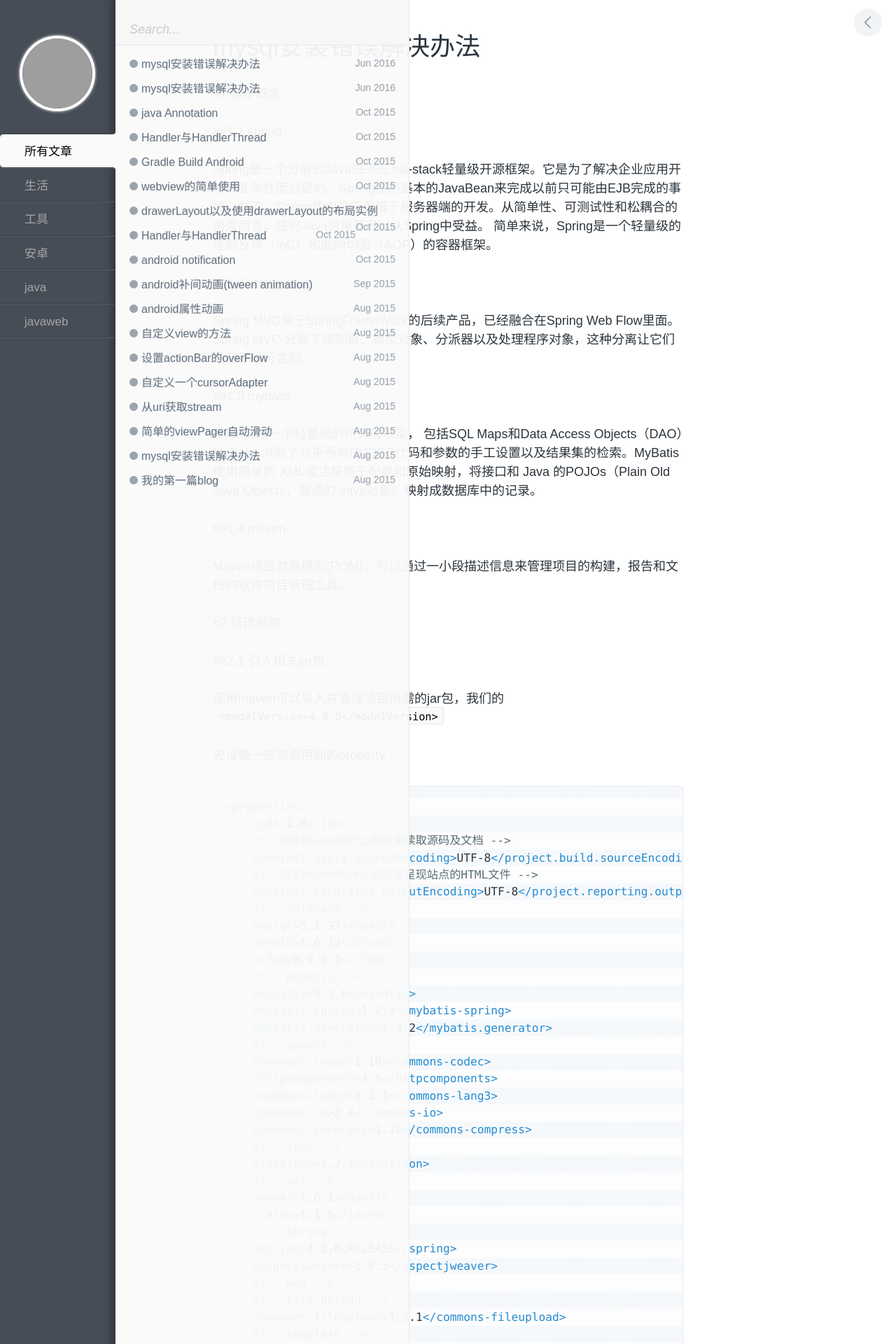
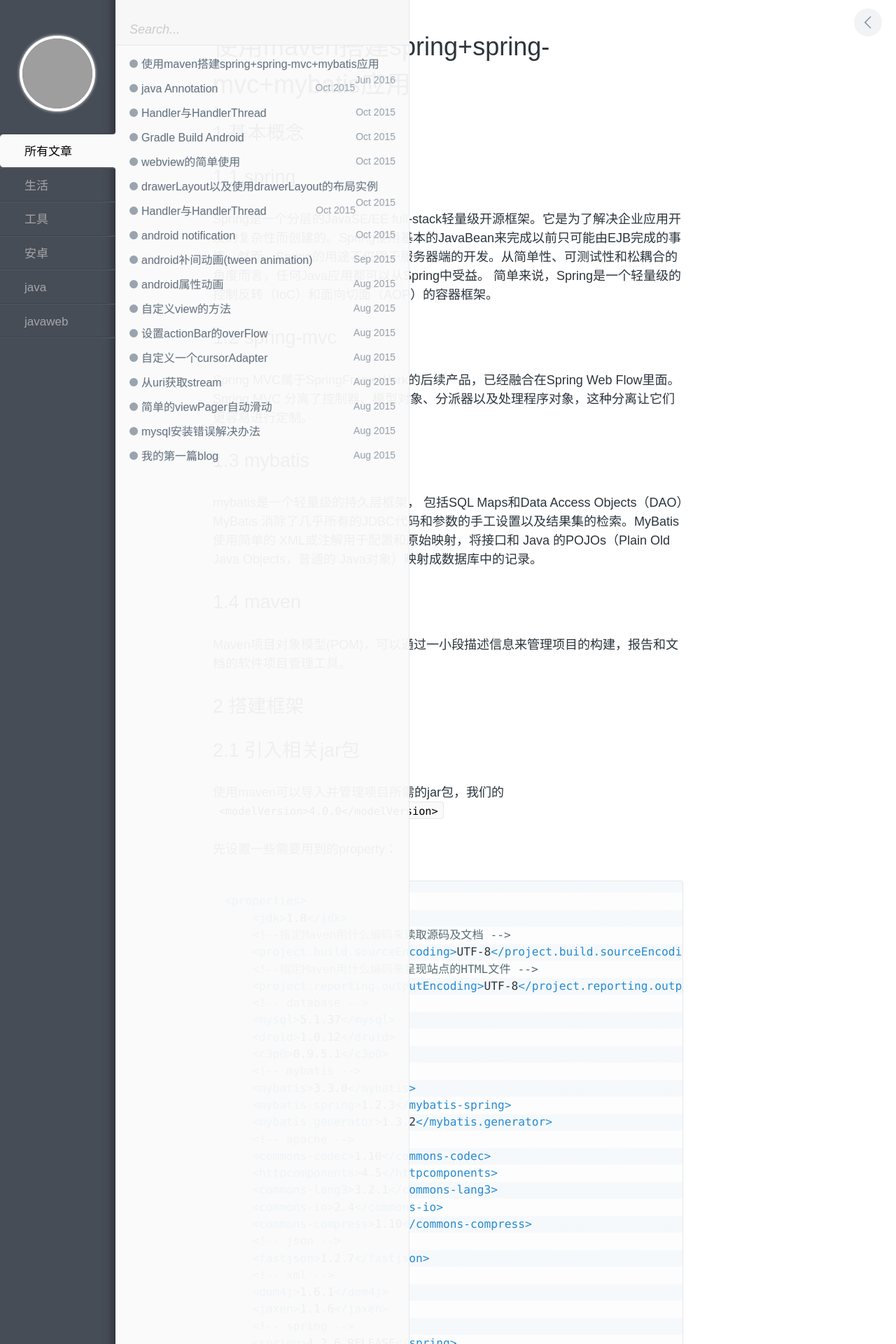
Before and after one commit to Millionschen/Millionschen.github.io, a Jekyll site: the page built from _posts/javaweb/2016-06-20-使用maven搭建spring+spring-mvc+mybatis应用.md, in a window 1280 px wide. Shown: the top 1920 px of the page at 70% size. Built offline with Jekyll 4.4.1, drawn with Linux system fonts in a browser that asks for light colours; some of the changed text lies outside the part shown; grey boxes are pictures that could not be loaded.

Commit message:
修改javaweb日志

```diff
--- a/_posts/javaweb/2016-06-20-使用maven搭建spring+spring-mvc+mybatis应用.md
+++ b/_posts/javaweb/2016-06-20-使用maven搭建spring+spring-mvc+mybatis应用.md
@@ -1,32 +1,32 @@
 ---
 layout: post
-title: mysql安装错误解决办法
+title: 使用maven搭建spring+spring-mvc+mybatis应用
 category: javaweb
 tags: Essay
 ---
 
 
-#1 基本概念
+# 1 基本概念
 
-##1.1 spring
+## 1.1 spring
 
 Spring是一个分层的JavaSE/EE full-stack轻量级开源框架。它是为了解决企业应用开发的复杂性而创建的。Spring使用基本的JavaBean来完成以前只可能由EJB完成的事情。然而，Spring的用途不仅限于服务器端的开发。从简单性、可测试性和松耦合的角度而言，任何Java应用都可以从Spring中受益。 简单来说，Spring是一个轻量级的控制反转（IoC）和面向切面（AOP）的容器框架。
 
-##1.2 spring-mvc
+## 1.2 spring-mvc
 
 Spring MVC属于SpringFrameWork的后续产品，已经融合在Spring Web Flow里面。Spring MVC 分离了控制器、模型对象、分派器以及处理程序对象，这种分离让它们更容易进行定制。
 
-##1.3 mybatis
+## 1.3 mybatis
 
 mybatis是一个轻量级的持久层框架， 包括SQL Maps和Data Access Objects（DAO）MyBatis 消除了几乎所有的JDBC代码和参数的手工设置以及结果集的检索。MyBatis 使用简单的 XML或注解用于配置和原始映射，将接口和 Java 的POJOs（Plain Old Java Objects，普通的 Java对象）映射成数据库中的记录。
 
-##1.4 maven
+## 1.4 maven
 
 Maven项目对象模型(POM)，可以通过一小段描述信息来管理项目的构建，报告和文档的软件项目管理工具。
 
-#2 搭建框架
+# 2 搭建框架
 
-##2.1 引入相关jar包
+## 2.1 引入相关jar包
 
 使用maven可以导入并管理项目所需的jar包，我们的`<modelVersion>4.0.0</modelVersion>`
 
@@ -334,7 +334,7 @@
 
 除了一些核心的jar包外，其他jar包可以根据需要添加或删除。
 
-##2.2 设置不同的profile
+## 2.2 设置不同的profile
 
 项目的开发，测试，部署到线上阶段，通常有不同的环境变量，例如数据库的host，user，password，所需请求服务的host，port以及鉴权所需的一些key，secret等。为了方便的切换，我们通常会在pom.xml文件中设置若干不同的profile
 
```
Also changed, not shown: _posts/javaweb/2016-06-20-使用maven搭建spring-mybatis应用.md (deleted, +0 -9 lines).
